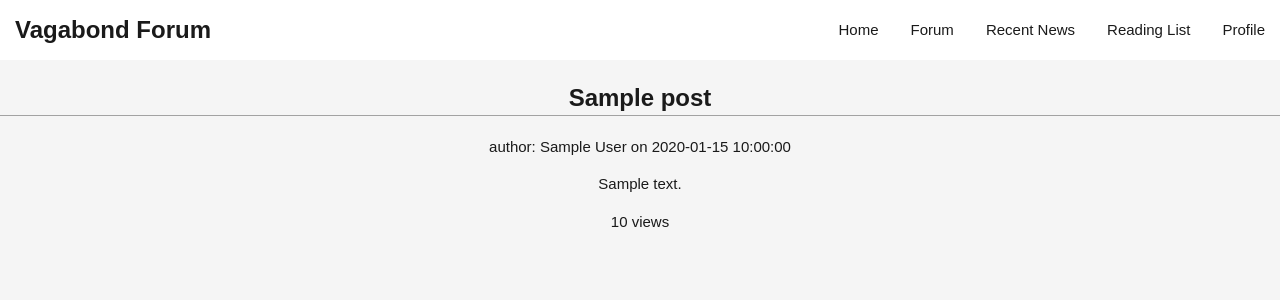
After one commit to daylightInitiative/Vagabond-Forum, a Flask app: template vagabond/templates/view_post.html in a window 1280 px wide. The commit adds this page. Shown: the top 300 px of the page. Run offline with Flask 3, Linux system fonts and the light colour scheme; the template is opened without the code that fills it: most values are stand-ins (such as "Sample title", 1, 10 or a date in 2020); some libraries are stand-ins or nearby versions.

Commit message:
added working pages, view count and reading list page

```diff
--- a/create_stats_table.sql
+++ b/create_stats_table.sql
@@ -7,7 +7,7 @@ INSERT INTO webstats (hits) VALUES (0);
 CREATE TABLE IF NOT EXISTS posts (
     id SERIAL PRIMARY KEY,
     title TEXT,
-    views INT,
+    views INT DEFAULT 0,
     contents TEXT,
     author TEXT,
     creation_date TIMESTAMPTZ DEFAULT NOW()
--- a/vagabond/main.py
+++ b/vagabond/main.py
@@ -43,6 +43,9 @@ def log_request_info():
     except post.Error as e:
         print(f"An error occured: {e}")
 
+@app.route("/reading_list.html")
+def reading_list():
+    return render_template("reading.html")
 
 @app.route("/")
 def index():
@@ -83,10 +86,13 @@ def serve_forum():
                     # we're going to read from one specific post
                     query_singular_post_cmd = read_sql_file("view_post_by_num.sql")
                     cur.execute(query_singular_post_cmd, (post_num))
-                    single_post = cur.fetchall()[0][0]
+                    single_post = cur.fetchall()[0][0][0]
                     print(single_post)
 
-                    return render_template("forums.html", post=single_post)
+                    # lets increment the views on this post
+                    cur.execute('UPDATE posts SET views = views + 1 WHERE id = %s;', (post_num))
+
+                    return render_template("view_post.html", post=single_post)
 
                 print(f"queried post {page_num}")
                 if not page_num:
--- a/vagabond/static/css/styles.css
+++ b/vagabond/static/css/styles.css
@@ -180,6 +180,14 @@ textarea {
   min-height: 150px;
 }
 
+.user-post {
+    color: var(--text-color);
+}
+
+a {
+    color: var(--text-color);
+}
+
 textarea {
     color: var(--text-color);
 }
--- a/vagabond/templates/base.html
+++ b/vagabond/templates/base.html
@@ -10,7 +10,7 @@
                 <a href="/">Home</a>
                 <a href="/forums">Forum</a>
                 <a href="/">Recent News</a>
-                <a href="/">Reading List</a>
+                <a href="/reading_list.html">Reading List</a>
                 <a href="/">Profile</a>
             </div>
         </nav>
--- a/vagabond/templates/forums.html
+++ b/vagabond/templates/forums.html
@@ -42,9 +42,9 @@
 
                 {% for post in posts %}
                     <tr>
-                        <td><b>{{ post.title }}</b> by <i>{{ post.author }}</i></td>
+                        <td><a href="/forums?post={{ post.id }}">{{ post.title }}</a> by <i>{{ post.author }}</i></td>
                         <td>0</td>
-                        <td>0</td>
+                        <td>{{ post.views }}</td>
                         <td>Never</td>
                     </tr>
                 {% endfor %}
--- /dev/null
+++ b/vagabond/templates/reading.html
@@ -0,0 +1,6 @@
+{% extends "base.html" %}
+
+{% block content %}
+    <p>example</p>
+    <a href="/static/pdf/TC 3-21.76 Ranger Handbook.pdf">The Ranger handbook</a>
+{% endblock %}
--- /dev/null
+++ b/vagabond/templates/view_post.html
@@ -0,0 +1,14 @@
+{% extends "base.html" %}
+
+{% block content %}
+
+    {% if post %}
+        <div class="user-post">
+            <h2><b>{{ post.title }}</b></h2>
+            <p>author: {{ post.author }} on {{ post.creation_date }}</p>
+            <p>{{ post.contents }}</p>
+            <p>{{ post.views }} views</p>
+        </div>
+    {% endif %}
+
+{% endblock %}
```
Also changed, not shown: 1 other file.
